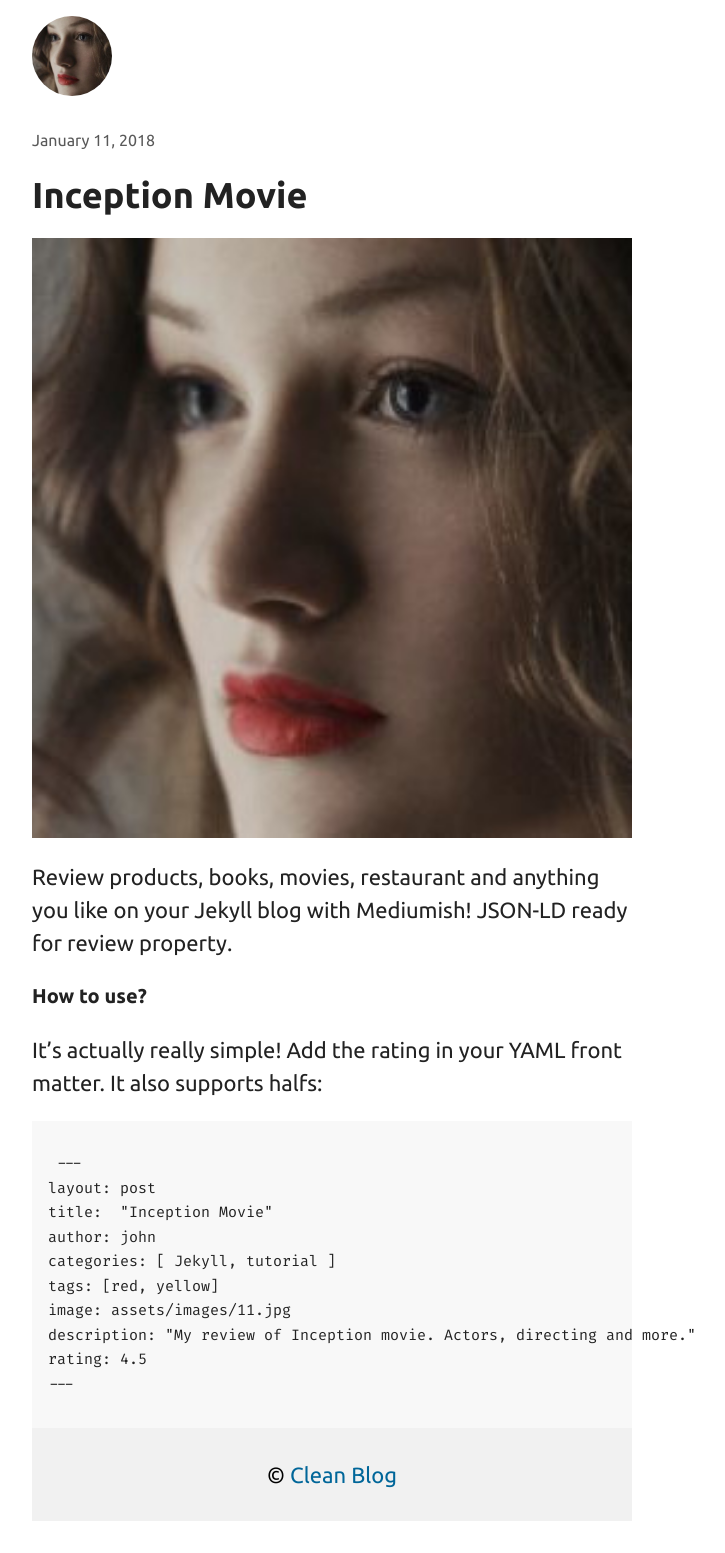
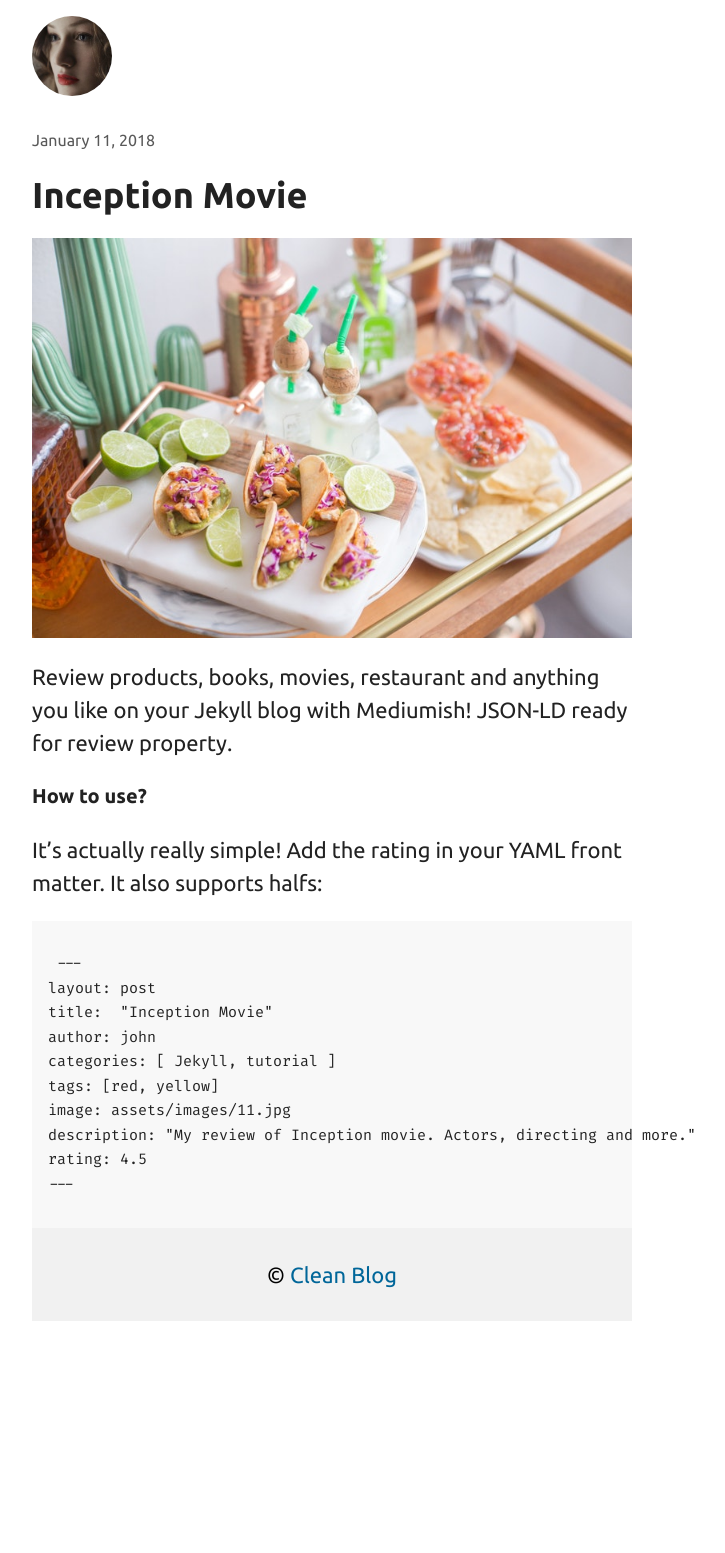
Before and after one commit to sumeetmathpati/clean-blog, a Jekyll site: the page built from _posts/2018-01-11-customer-service.md, in a window 1280 px wide. Shown: the whole page, without its empty margins (308-1033 px from the left). Built offline with Jekyll 4.4.1, drawn with Linux system fonts in a browser that asks for light colours; after the commit the page ends 1353 px from its top, so only the background shows below that.

Commit message:
fixed avatar image link

```diff
--- a/_layouts/default.html
+++ b/_layouts/default.html
@@ -9,7 +9,7 @@
         {% if page.name == "index.html" %}
         <img class="" src="{{ site.baseurl }}{{ site.avatar }}" alt="" style="border-radius: 50%; width: 100px;">
         {% else %}
-        <a href="{{ site.baseurl }}/"><img id="header-image" class="" src="/assets/images/avatar_g.jpg" alt="" style="border-radius: 50%; width: 80px;"></a>
+        <a href="{{ site.baseurl }}/"><img id="header-image" class="" src="{{ site.baseurl }}{{ site.avatar }}" alt="" style="border-radius: 50%; width: 80px;"></a>
         {% endif %}
     </div>
 
--- a/_layouts/post.html
+++ b/_layouts/post.html
@@ -4,7 +4,7 @@
 
 <p class="post-date">{{ page.date | date: "%B %d, %Y"}}</p>
 <h1 id="">{{ page.title }}</h1>
-<img src="{{ site.baseurl }}{{ site.avatar }}" alt="">
+<img src="{{ site.baseurl }}/{{ page.image }}" alt="">
 
 <!-- Toc if any -->
 {% if page.toc %}
```
